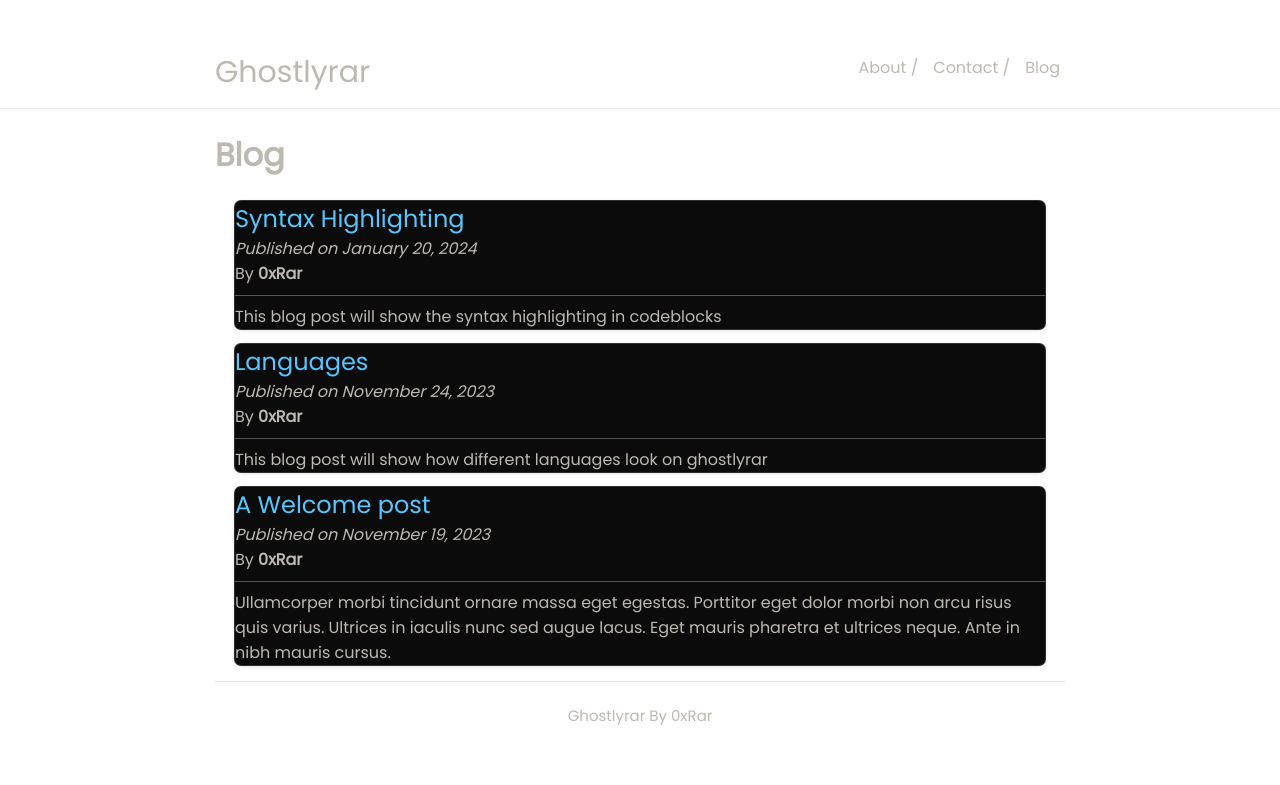
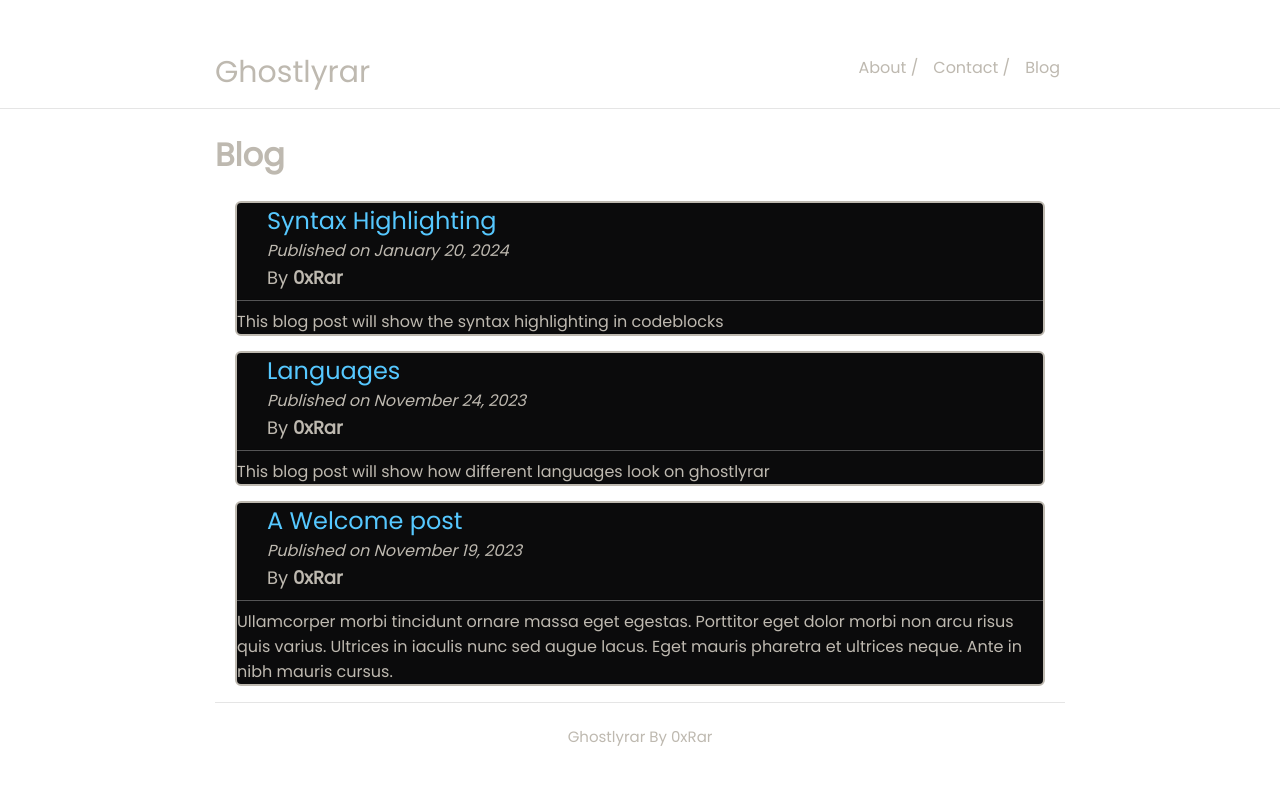
Before and after one commit to 0xRar/ghostlyrar, a Jekyll site: the page built from blog.md, in a window 1280 px wide. Shown: the top 785 px of the page. Built offline with Jekyll 4.4.1, drawn with Linux system fonts in a browser that asks for light colours.

Commit message:
Blog posts border & posts info margin modification

```diff
--- a/_layouts/blog.html
+++ b/_layouts/blog.html
@@ -8,8 +8,9 @@ layout: default
     {% for post in site.posts %}
     <li class="posts">
         <a href="{{ post.url }}">{{ post.title }}</a><br>
-        <i>Published on {{ post.date | date: "%-B %d, %Y" }}</i>
-        <br> By <b>{{ post.author }}</b>
+        <i class="post-date">Published on {{ post.date | date: "%-B %d, %Y" }}</i>
+        <br>
+        <p id="post-author">By <b>{{ post.author }}</b></p>
         <hr>
         {{ post.description }}
     </li>
--- a/_sass/_style.scss
+++ b/_sass/_style.scss
@@ -96,12 +96,18 @@ hr {
     margin: 15px 0 5px 0;
 
     list-style: none;
-    box-shadow: 0px 1px 4px rgba(0, 0, 0, 0.16), 0px 0px 0px 1px rgba(51, 51, 51,1);
+    // box-shadow: 0px 1px 4px rgba(0, 0, 0, 0.16), 0px 0px 0px 1px rgba(51, 51, 51,1);
+    border: solid 2px;
 }
 
 .posts:hover {
     background-color: #151515;
-    box-shadow: 0px 1px 4px rgba(0, 0, 0, 0.16), 0px 0px 0px 1px #50a2ff;
+    // box-shadow: 0px 1px 4px rgba(0, 0, 0, 0.16), 0px 0px 0px 1px #50a2ff;
+    border: solid 2px $accent;
+}
+
+.posts > a {
+  margin-left: $post-margin-left;
 }
 
 .post-title {
@@ -111,6 +117,24 @@ hr {
 .post-info {
     text-align: left;
     list-style: none;
+}
+
+.post-date {
+    text-align: left;
+    list-style: none;
+    margin-left: $post-margin-left;
+}
+
+#post-author {
+  text-align: left;
+  list-style: none;
+  margin-left: $post-margin-left;
+}
+
+/* 404 */
+
+.ascii-404 {
+  font-size: 40px;
 }
 
 /* Mobile */
--- a/_sass/vars.scss
+++ b/_sass/vars.scss
@@ -6,6 +6,7 @@ $accent: rgb(86, 200, 255);
 $bg: black;
 $text: rgb(190, 185, 176);
 $image-size: 85px;
+$post-margin-left: 30px;
 
 /*
  * Build Variables, don't touch
```
